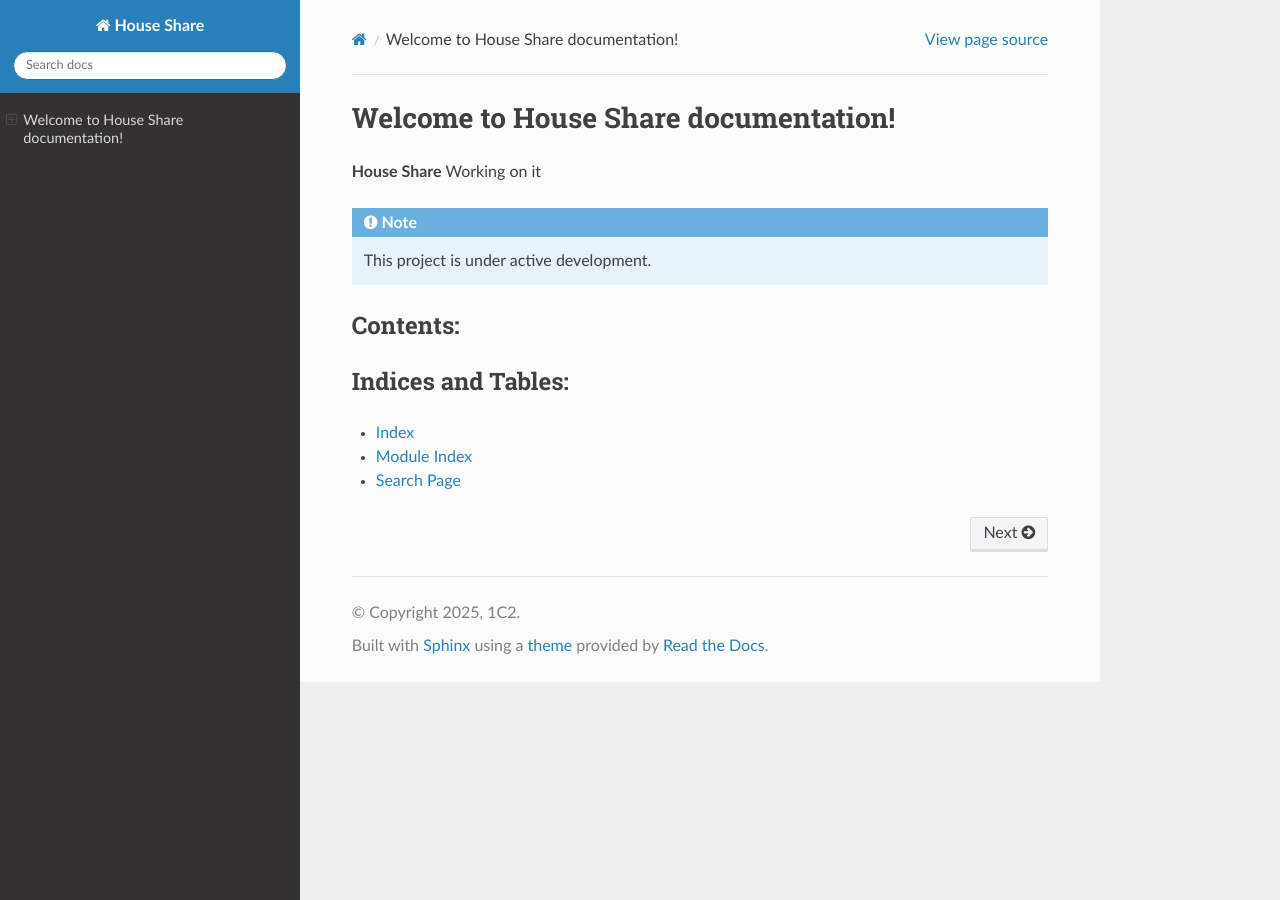
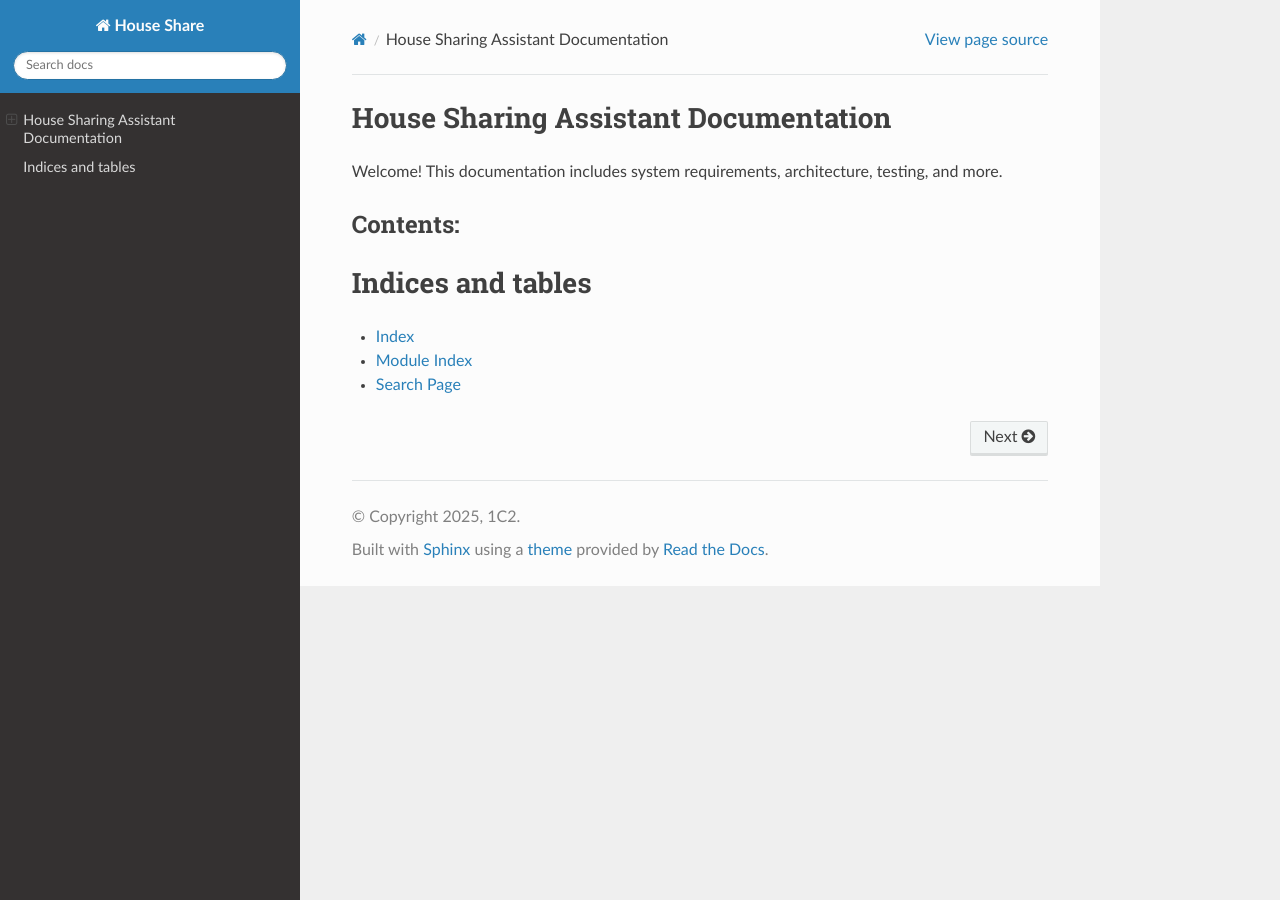
Before and after one commit to SETAP-1C2/House-Sharing-App, a Sphinx documentation site: the page built from docs/source/index.rst, in a window 1280 px wide. Built offline with Sphinx 7.4.7 and the Read the Docs theme 3.1.0, drawn with Linux system fonts in a browser that asks for light colours; pages that are not in the unit, such as notebooks, are missing from menus.

Commit message:
updating readthedoc

```diff
--- a/docs/source/conf.py
+++ b/docs/source/conf.py
@@ -33,3 +33,5 @@ html_theme = 'sphinx_rtd_theme'
 
 # -- Options for EPUB output
 epub_show_urls = 'footnote'
+
+master_doc = 'index'
--- a/docs/source/index.rst
+++ b/docs/source/index.rst
@@ -1,12 +1,7 @@
-Welcome to House Share documentation!
-===================================
+House Sharing Assistant Documentation
+=====================================
 
-**House Share**
-Working on it
-
-.. note::
-
-   This project is under active development.
+Welcome! This documentation includes system requirements, architecture, testing, and more.
 
 Contents:
 ---------
@@ -25,8 +20,8 @@ Contents:
    setup
    acknowledgements
 
-Indices and Tables:
--------------------
+Indices and tables
+==================
 
 * :ref:`genindex`
 * :ref:`modindex`
```
